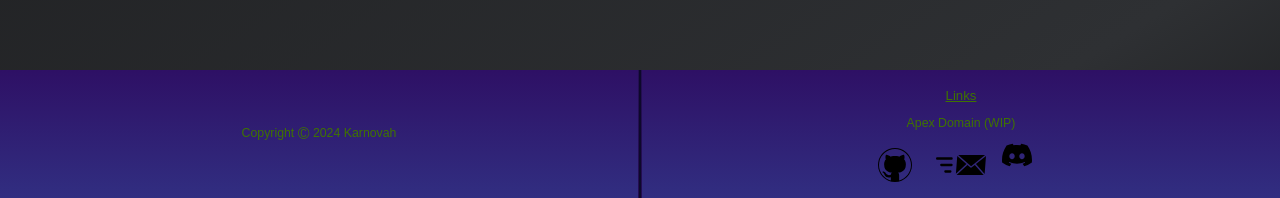
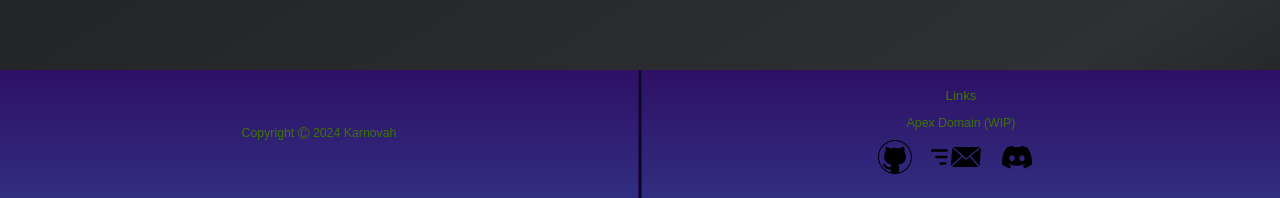
Before and after one commit to KXzeno/karnovah-blog, a Next.js app: page /about in a window 1280 px wide. Shown: the part 602-800 px from the top of the page. Built offline with nearby package versions, Linux system fonts and the light colour scheme; no server answers; a web font is replaced by a local one.

Commit message:
chore: remove extra padding
Previously required due to charcode whitespaces being unequal

```diff
--- a/app/components/MOB/MOB.css
+++ b/app/components/MOB/MOB.css
@@ -51,19 +51,23 @@
   }
 
   .footer-second-cell {
-    @apply size-full text-center pt-4;
+    @apply flex flex-col size-full text-center justify-center;
   }
 
   .footer-second-cell > div:nth-child(1) {
-    @apply pb-2 underline text-[.83rem];
+    @apply pb-2 hover:underline text-[.83rem] select-none;
   }
 
   .footer-second-cell > div:nth-child(2) {
-    @apply grid grid-rows-none grid-cols-3 gap-x-4 gap-y-2 mx-auto w-max text-[0.77rem]
+    @apply grid grid-rows-none grid-cols-3 gap-x-4 mx-auto w-max text-[0.77rem] items-center;
+  }
+
+  .footer-second-cell > div:nth-child(2) > a:nth-child(3) {
+    @apply translate-x-[-5px];
   }
 
   .footer-second-cell > div:nth-child(2) > a:nth-child(1) {
-    @apply col-span-3 hover:text-[#69c000];
+    @apply col-span-3 hover-effect;
   }
 
   .footer-second-cell > div:nth-child(2) a {
@@ -79,7 +83,7 @@
   }
 
   .cat-wrapper section ul li span {
-    @apply px-2 pl-1 text-red-500;
+    @apply px-2 text-red-500;
   }
 
   .cat-wrapper section ul li a {
@@ -89,4 +93,8 @@
   .cat-wrapper section ul li time {
     @apply text-[#FFAF00];
   }
+
+  .hover-effect {
+    @apply hover:bg-gradient-to-br from-slate-200 from-30% via-black via-30% to-slate-300 to-[37%] bg-clip-text animate-glowA hover:text-transparent;
+  }
 }
```
